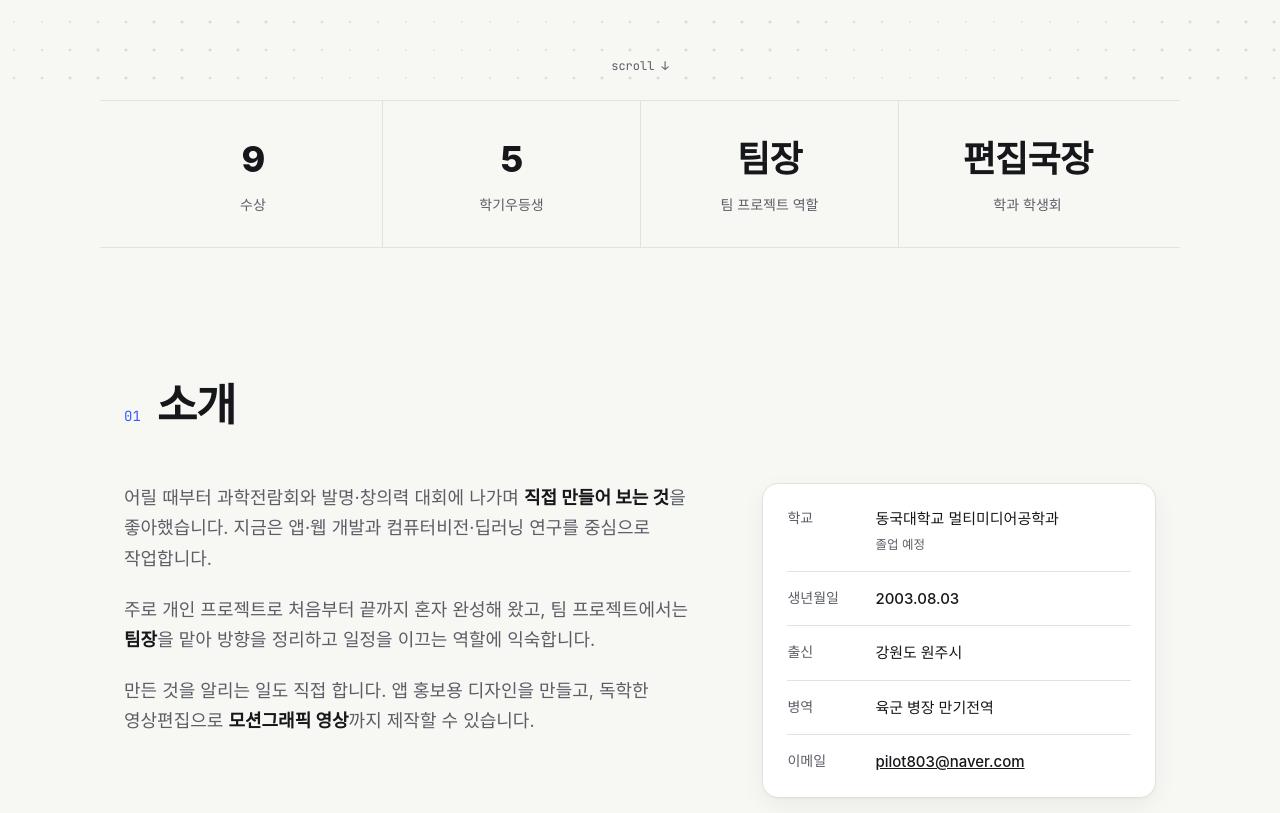
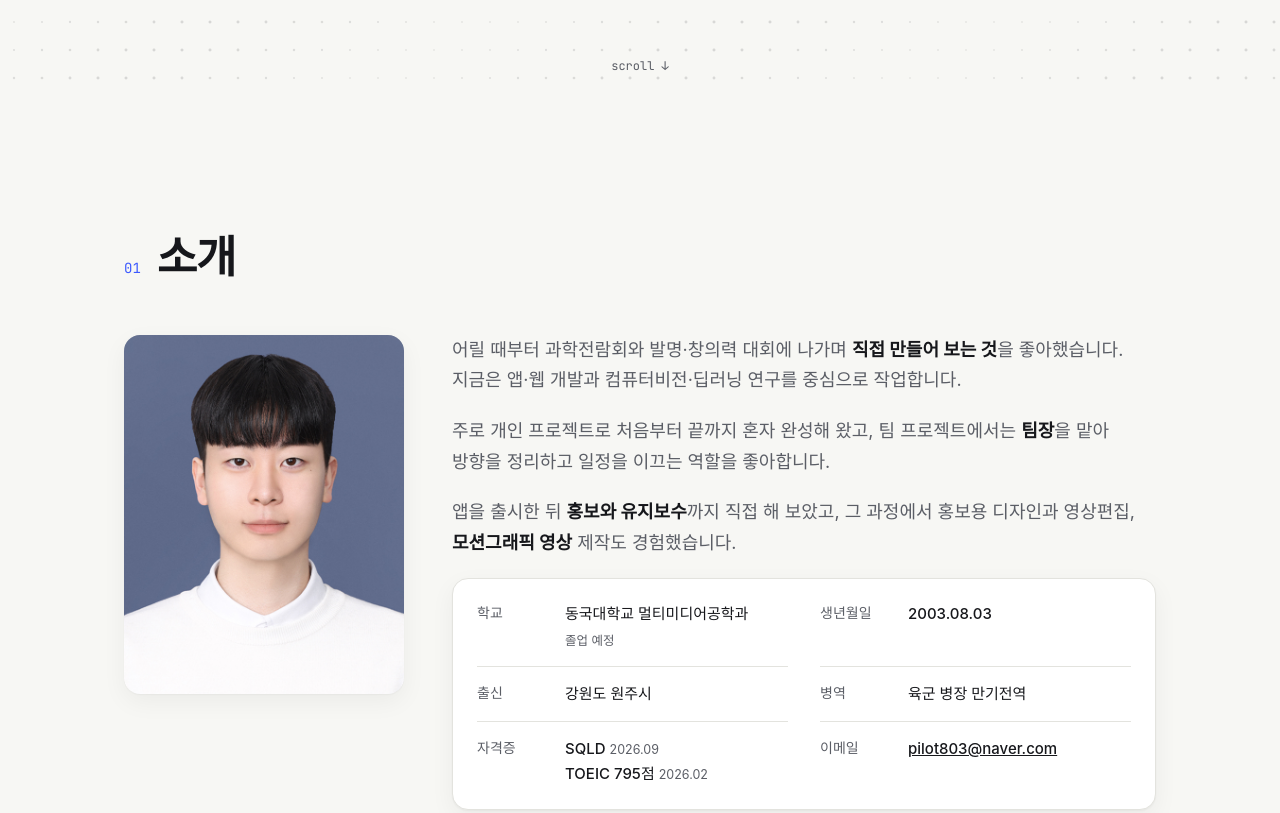
Before and after one commit to BIYONGHIYON/portfolio, a plain HTML site: page index.html in a window 1280 px wide. Shown: the part 700-1513 px from the top of the page. Drawn offline with Linux system fonts and the light colour scheme; animation ran at ten frames a second; a web font is replaced by a local one.

Commit message:
요약 지표 제거, 프로필 사진·자격증 추가, 소개 문구 수정
Co-Authored-By: Claude Opus 5.5 <noreply@anthropic.com>

```diff
--- a/index.html
+++ b/index.html
@@ -55,14 +55,6 @@
       <a class="scroll-hint mono" href="#about" aria-label="아래로">scroll ↓</a>
     </section>
 
-    <!-- Stats -->
-    <section class="stats reveal" aria-label="요약">
-      <div class="stat"><b data-count="9">9</b><span>수상</span></div>
-      <div class="stat"><b data-count="5">5</b><span>학기우등생</span></div>
-      <div class="stat"><b>팀장</b><span>팀 프로젝트 역할</span></div>
-      <div class="stat"><b>편집국장</b><span>학과 학생회</span></div>
-    </section>
-
     <!-- About -->
     <section id="about" class="section">
       <div class="section-head reveal">
@@ -70,6 +62,8 @@
         <h2>소개</h2>
       </div>
       <div class="about-grid">
+        <img class="profile-photo reveal" src="assets/profile.jpg" alt="프로필 사진" width="591" height="759">
+        <div class="about-body">
         <div class="about-text reveal">
           <p>
             어릴 때부터 과학전람회와 발명·창의력 대회에 나가며 <strong>직접 만들어 보는 것</strong>을 좋아했습니다.
@@ -77,11 +71,11 @@
           </p>
           <p>
             주로 개인 프로젝트로 처음부터 끝까지 혼자 완성해 왔고, 팀 프로젝트에서는 <strong>팀장</strong>을 맡아
-            방향을 정리하고 일정을 이끄는 역할에 익숙합니다.
+            방향을 정리하고 일정을 이끄는 역할을 좋아합니다.
           </p>
           <p>
-            만든 것을 알리는 일도 직접 합니다. 앱 홍보용 디자인을 만들고, 독학한 영상편집으로
-            <strong>모션그래픽 영상</strong>까지 제작할 수 있습니다.
+            앱을 출시한 뒤 <strong>홍보와 유지보수</strong>까지 직접 해 보았고, 그 과정에서 홍보용 디자인과
+            영상편집, <strong>모션그래픽 영상</strong> 제작도 경험했습니다.
           </p>
         </div>
         <aside class="profile-card reveal">
@@ -90,9 +84,11 @@
             <div><dt>생년월일</dt><dd>2003.08.03</dd></div>
             <div><dt>출신</dt><dd>강원도 원주시</dd></div>
             <div><dt>병역</dt><dd>육군 병장 만기전역</dd></div>
+            <div><dt>자격증</dt><dd>SQLD <small>2026.09</small><br>TOEIC 795점 <small>2026.02</small></dd></div>
             <div><dt>이메일</dt><dd><a href="mailto:pilot803@naver.com">pilot803@naver.com</a></dd></div>
           </dl>
         </aside>
+        </div>
       </div>
     </section>
 
--- a/main.js
+++ b/main.js
@@ -77,24 +77,6 @@
     reveals.forEach((el) => io.observe(el));
   }
 
-  // 숫자 카운트업
-  document.querySelectorAll("[data-count]").forEach((el) => {
-    if (reduceMotion) return;
-    const target = +el.dataset.count;
-    const io = new IntersectionObserver(([e]) => {
-      if (!e.isIntersecting) return;
-      io.disconnect();
-      const start = performance.now();
-      const tick = (now) => {
-        const k = Math.min(1, (now - start) / 900);
-        el.textContent = Math.round(target * (1 - Math.pow(1 - k, 3)));
-        if (k < 1) requestAnimationFrame(tick);
-      };
-      requestAnimationFrame(tick);
-    });
-    io.observe(el);
-  });
-
   // 히어로 배경: 마우스를 따라 퍼지는 점 격자 (영상의 픽셀 격자를 모티프로)
   const canvas = document.querySelector(".hero-canvas");
   const ctx = canvas.getContext("2d");
--- a/style.css
+++ b/style.css
@@ -122,17 +122,6 @@ a { color: inherit; }
 }
 @keyframes float { 50% { transform: translate(-50%, 6px); } }
 
-/* Stats */
-.stats {
-  max-width: var(--max); margin: 0 auto; padding: 0 24px;
-  display: grid; grid-template-columns: repeat(4, 1fr);
-  border-top: 1px solid var(--line); border-bottom: 1px solid var(--line);
-}
-.stat { padding: 28px 8px; text-align: center; }
-.stat + .stat { border-left: 1px solid var(--line); }
-.stat b { display: block; font-size: clamp(24px, 3.4vw, 36px); font-weight: 800; letter-spacing: -.02em; }
-.stat span { font-size: 14px; color: var(--fg-2); }
-
 /* Sections */
 .section { max-width: var(--max); margin: 0 auto; padding: 120px 24px 0; }
 .section-head { display: flex; align-items: baseline; gap: 16px; margin-bottom: 40px; }
@@ -140,13 +129,20 @@ a { color: inherit; }
 .section-head h2 { font-size: clamp(30px, 4vw, 44px); letter-spacing: -.03em; margin: 0; }
 
 /* About */
-.about-grid { display: grid; grid-template-columns: 1.5fr 1fr; gap: 48px; align-items: start; }
+.about-grid { display: grid; grid-template-columns: 280px 1fr; gap: 48px; align-items: start; }
 .about-text p { margin: 0 0 20px; font-size: 18px; color: var(--fg-2); }
 .about-text strong { color: var(--fg); }
 .profile-card {
   background: var(--bg-2); border: 1px solid var(--line); border-radius: var(--radius);
-  padding: 8px 24px; box-shadow: var(--shadow);
+  padding: 8px 24px; box-shadow: var(--shadow); margin-top: 8px;
 }
+.profile-photo {
+  display: block; width: 100%; height: auto; aspect-ratio: 591 / 759; object-fit: cover;
+  border-radius: var(--radius); background: var(--line); box-shadow: var(--shadow);
+  position: sticky; top: 96px;
+}
+.profile-card dl { display: grid; grid-template-columns: 1fr 1fr; column-gap: 32px; }
+.profile-card dl > div:nth-child(2) { border-top: 0; }
 .profile-card dl { margin: 0; }
 .profile-card dl > div { display: grid; grid-template-columns: 76px 1fr; gap: 12px; padding: 14px 0; }
 .profile-card dl > div + div { border-top: 1px solid var(--line); }
@@ -273,11 +269,11 @@ a { color: inherit; }
   .nav nav a:nth-child(2), .nav nav a:nth-child(5) { display: none; }
   .hero { padding: 32px 16px 72px; }
   .br-wide { display: none; }
-  .stats { grid-template-columns: repeat(2, 1fr); padding: 0 16px; }
-  .stat:nth-child(3) { border-left: 0; }
-  .stat:nth-child(n+3) { border-top: 1px solid var(--line); }
   .section { padding: 88px 16px 0; }
   .about-grid, .cards { grid-template-columns: 1fr; gap: 16px; }
+  .profile-photo { max-width: 220px; position: static; }
+  .profile-card dl { grid-template-columns: 1fr; }
+  .profile-card dl > div:nth-child(2) { border-top: 1px solid var(--line); }
   .project { grid-template-columns: 1fr; grid-template-areas: "meta" "head" "sum" "hl" "tags" "links"; padding: 24px; }
   .project h3 { font-size: 24px; }
   .about-text p { font-size: 16px; }
```
Also changed, not shown: assets/profile.jpg (added).
